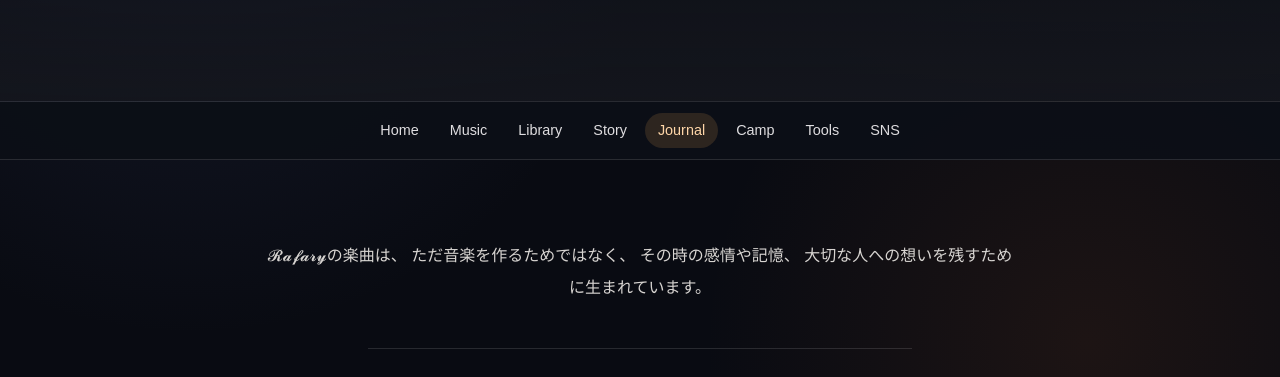
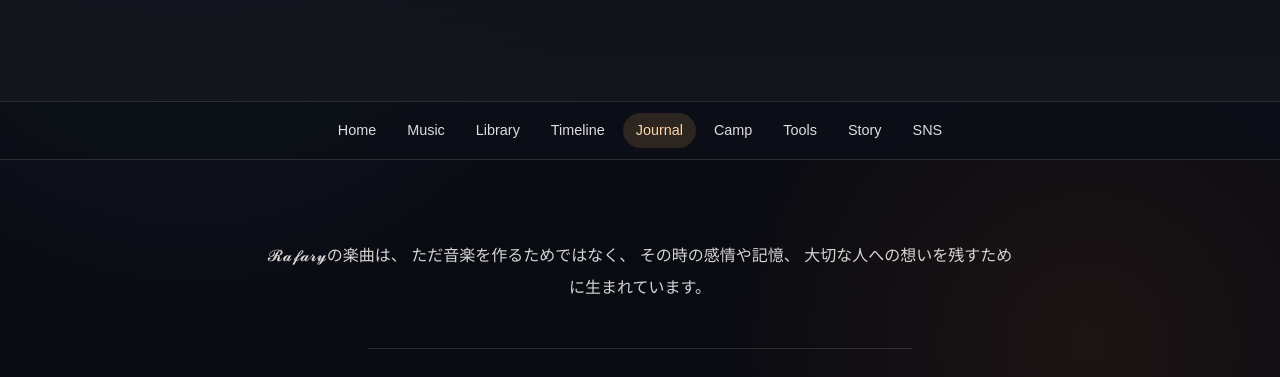
Before and after one commit to Rafary0206/rafary-site, a plain HTML site: page lyrics-thoughts.html in a window 1280 px wide. Shown: the part 243-620 px from the top of the page. Drawn offline with Linux system fonts and the light colour scheme.

Commit message:
Restore Timeline navigation item

```diff
--- a/lyrics-thoughts.html
+++ b/lyrics-thoughts.html
@@ -20,10 +20,11 @@
     <a href="index.html">Home</a>
     <a href="music.html">Music</a>
     <a href="discography.html">Library</a>
-    <a href="story.html">Story</a>
+    <a href="timeline.html">Timeline</a>
     <a href="blog.html" aria-current="page">Journal</a>
     <a href="camp.html">Camp</a>
     <a href="tools.html">Tools</a>
+    <a href="story.html">Story</a>
     <a href="sns.html">SNS</a>
   </div>
 </nav>
```
